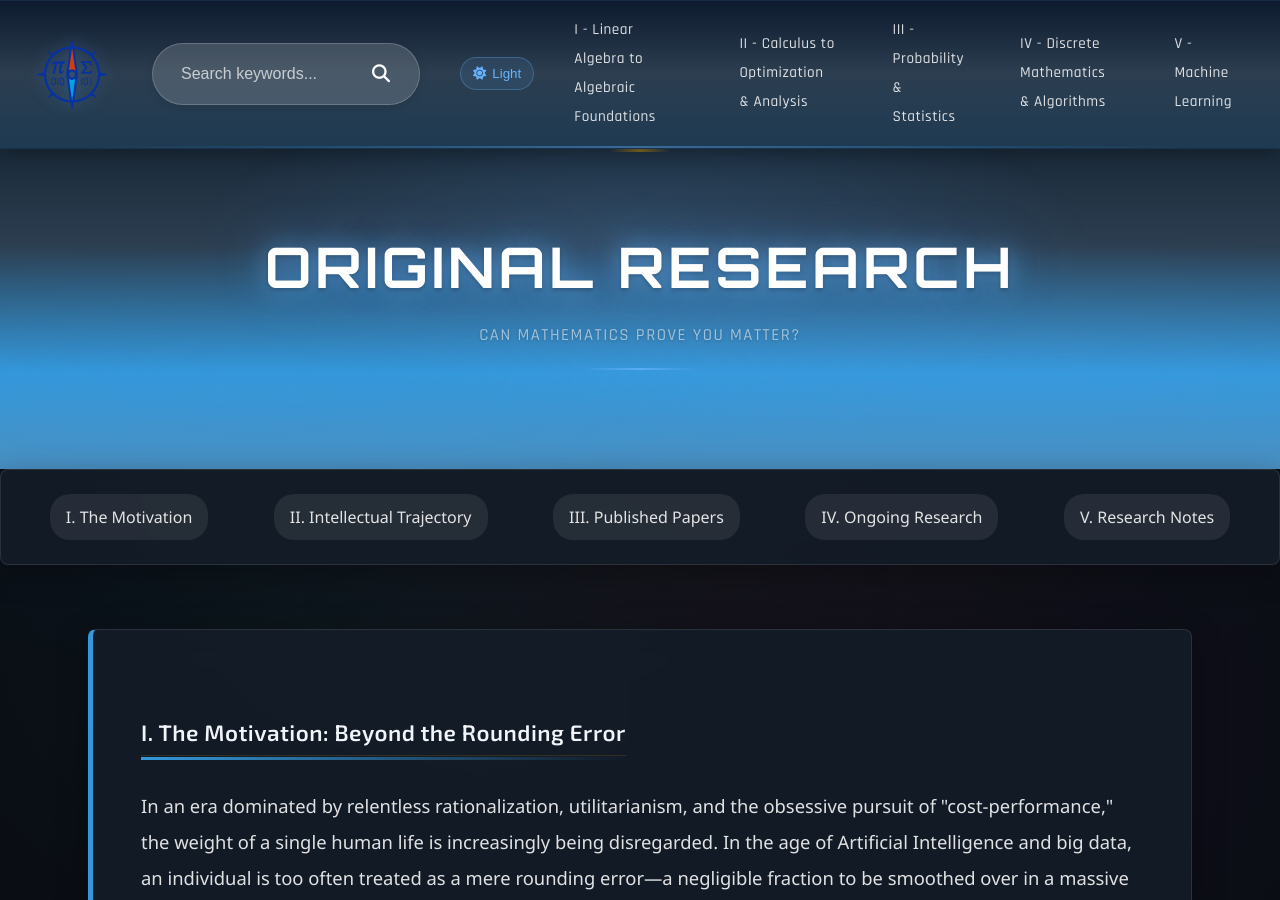
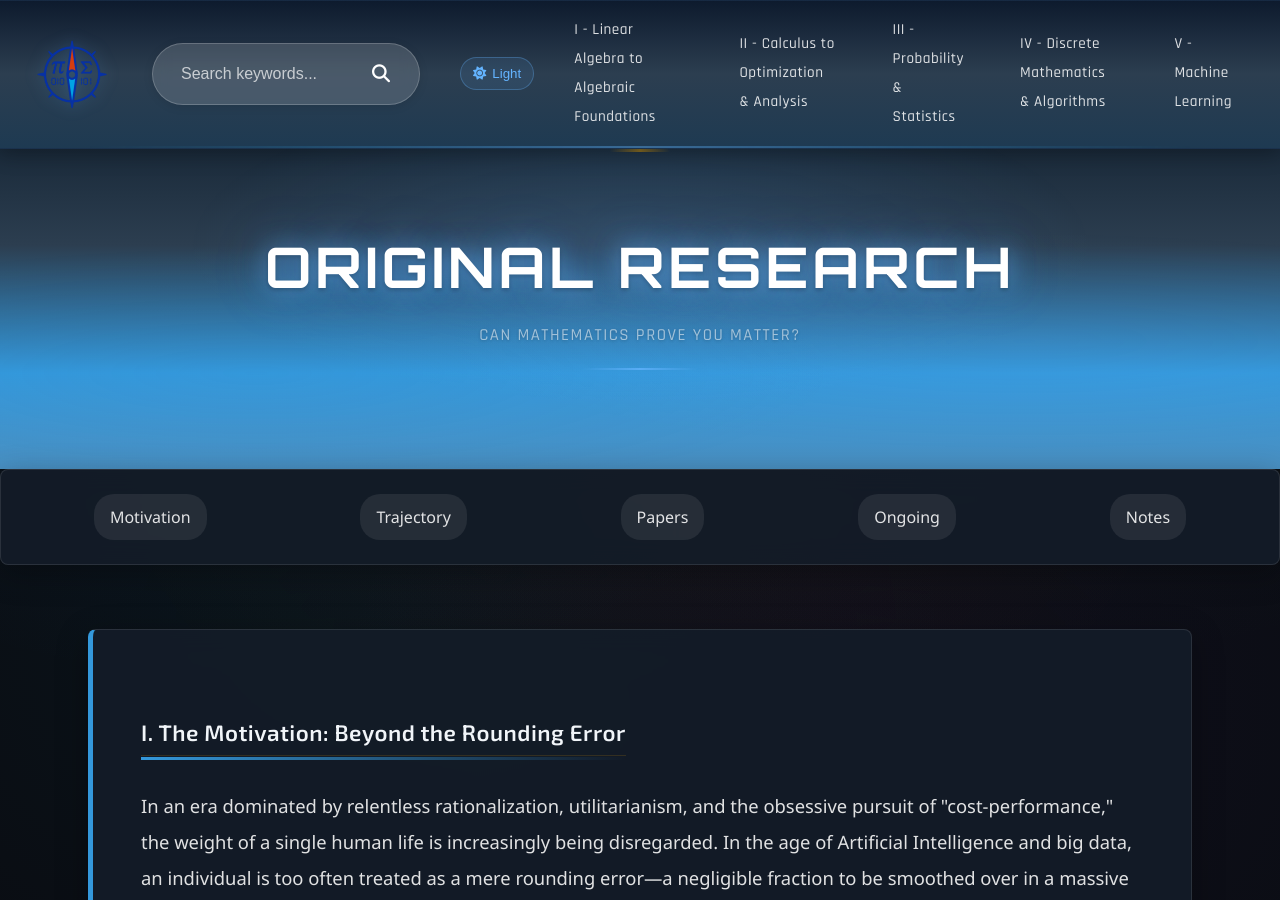
Before and after one commit to Yusukey01/yusukey01.github.io, a Jekyll site: the page built from Mathematics/Research/research_index.html, in a window 1280 px wide and 900 px high. Built offline with Jekyll 4.4.1, drawn with Linux system fonts in a browser that asks for light colours.

Commit message:
fixed style

```diff
--- a/Mathematics/Research/research_index.html
+++ b/Mathematics/Research/research_index.html
@@ -17,11 +17,11 @@ uses_python: false
 </div>
 
 <div class="topic-nav">
-    <a href="#motivation">I. The Motivation</a>
-    <a href="#trajectory">II. Intellectual Trajectory</a>
-    <a href="#papers">III. Published Papers</a>
-    <a href="#program">IV. Ongoing Research</a>
-    <a href="#notes">V. Research Notes</a>
+    <a href="#motivation">Motivation</a>
+    <a href="#trajectory">Trajectory</a>
+    <a href="#papers">Papers</a>
+    <a href="#program">Ongoing</a>
+    <a href="#notes">Notes</a>
 </div>
 
 <div class="container research-container">
```
